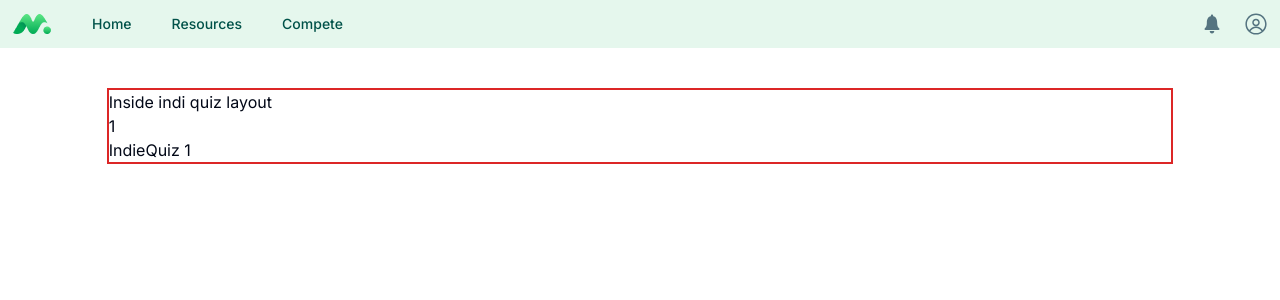
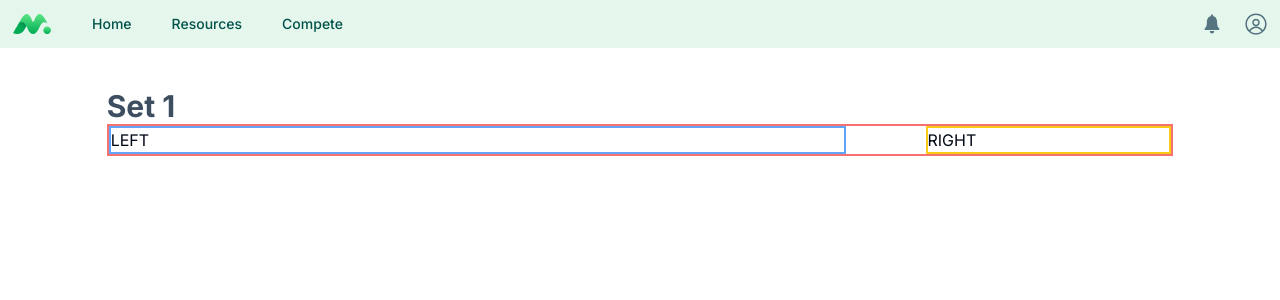
Before and after one commit to Suman196pokhrel/PyroPrep, a Next.js app: page /dashboard/1/1/1 in a window 1280 px wide. Shown: the top 300 px of the page. Built offline with nearby package versions, Linux system fonts and the light colour scheme.

Commit message:
added new quiz layout and page

```diff
--- a/app/dashboard/[domainId]/[subDomainId]/[quizid]/layout.tsx
+++ b/app/dashboard/[domainId]/[subDomainId]/[quizid]/layout.tsx
@@ -16,13 +16,13 @@ const IndiQuizLayout = ({
     params,
 }: IndiQuizLayoutProps) => {
     return (
-        <div className='border-2 border-red-600  w-full'>
-            <h2>Inside indi quiz layout</h2>
-            <p>{params.quizid}</p>
-            <div>
+        <main className=' w-full'>
+            <h2 className='text-[#3d4e61] font-bold text-3xl'>Set {params.quizid}</h2>
+
+            <section className='w-full'>
                 {children}
-            </div>
-        </div>
+            </section>
+        </main>
     )
 }
 
--- a/app/dashboard/[domainId]/[subDomainId]/[quizid]/page.tsx
+++ b/app/dashboard/[domainId]/[subDomainId]/[quizid]/page.tsx
@@ -1,8 +1,28 @@
 import React from 'react'
 
-const IndieQuiz = ({ params }: { params: { quizid: string } }) => {
+interface IndieQuizProps {
+    params: { quizid: string }
+}
+
+const IndieQuiz = (
+    {
+        params
+    }: IndieQuizProps
+) => {
     return (
-        <div>IndieQuiz {params.quizid}</div>
+        <section className='flex items-center gap-20 justify-between border-2 border-red-400'>
+            {/* LEFT  */}
+            <div className='border-2 border-blue-400 w-9/12 '>
+                LEFT
+            </div>
+
+
+
+            {/* RIGHT  */}
+            <div className='border-2 border-yellow-400 w-3/12'>
+                RIGHT
+            </div>
+        </section>
     )
 }
 
```
